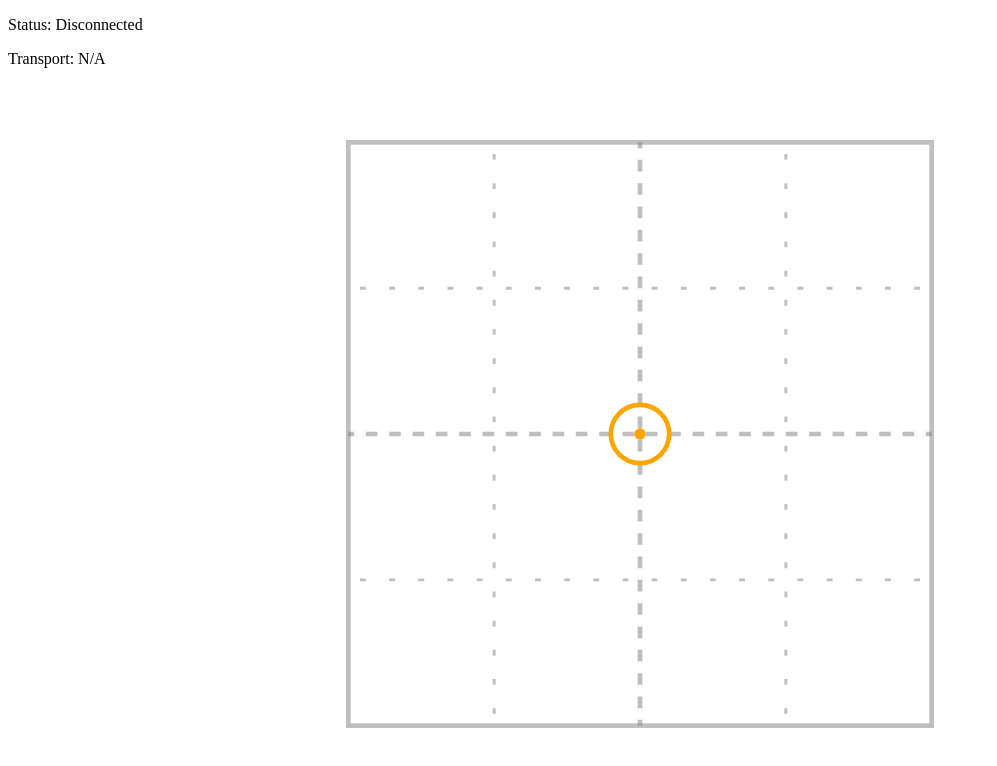
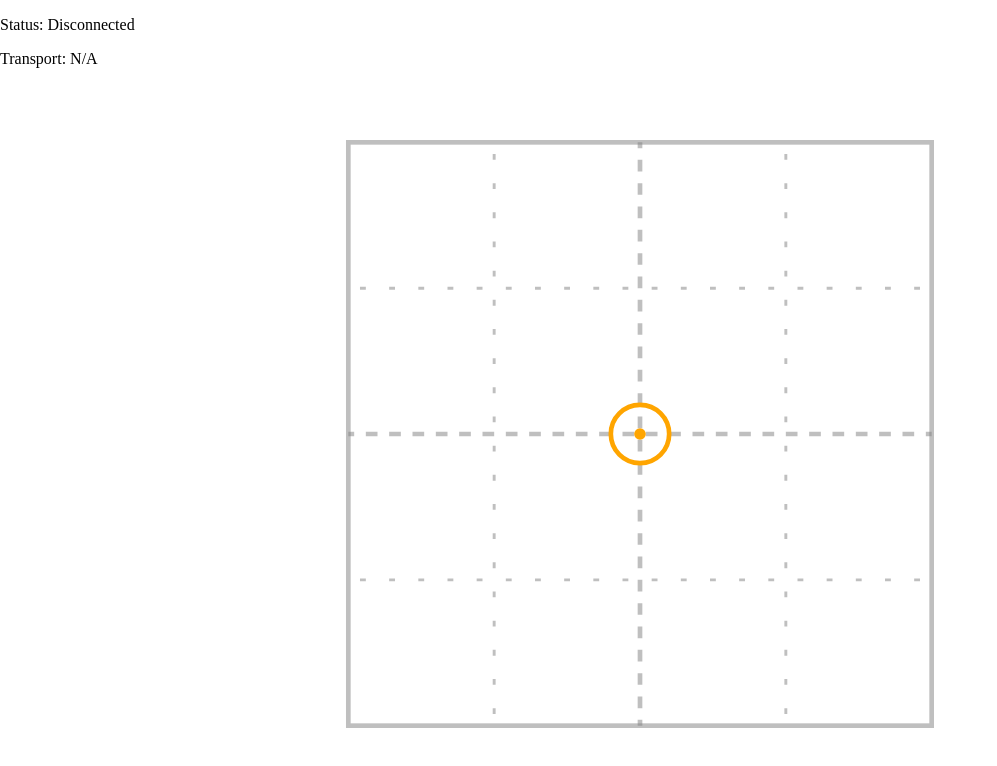
Before and after one commit to oshifty/vision, a SvelteKit app: page /visualizer/remote in a window 1280 px wide. Shown: the top 766 px of the page, without its empty margins (0-997 px from the left). Built offline with nearby package versions, Linux system fonts and the light colour scheme; no server answers.

Commit message:
fix: styling and scrolling

```diff
--- a/src/app.html
+++ b/src/app.html
@@ -1,12 +1,33 @@
 <!DOCTYPE html>
 <html lang="en">
+
 <head>
 	<meta charset="utf-8" />
 	<link rel="icon" href="%sveltekit.assets%/favicon.png" />
 	<meta name="viewport" content="width=device-width" />
 	%sveltekit.head%
+	<style>
+		html,
+		body {
+			width: 100%;
+			height: 100%;
+			overflow: hidden;
+			padding: 0;
+			margin: 0;
+		}
+
+		body div.main-container {
+			height: 100%;
+			overflow: scroll;
+			-webkit-overflow-scrolling: touch;
+		}
+	</style>
 </head>
+
 <body data-sveltekit-preload-data="hover">
-		<div style="display: contents">%sveltekit.body%</div>
+	<div class="main-container">
+		%sveltekit.body%
+	</div>
 </body>
+
 </html>
--- a/src/routes/visualizer/+page.svelte
+++ b/src/routes/visualizer/+page.svelte
@@ -1,6 +1,4 @@
 <script lang="ts">
-	import './global.css';
-
 	import * as THREE from 'three';
 	import { GLTFLoader, type GLTF } from 'three/examples/jsm/loaders/GLTFLoader';
 	import { OrbitControls } from 'three/examples/jsm/controls/OrbitControls';
--- a/src/routes/visualizer/global.css
+++ /dev/null
@@ -1,5 +0,0 @@
-body {
-	margin: 0;
-	height: 100dvh;
-	width: 100dvw;
-}
```
Lines whose indentation alone changed are shown as unchanged.
